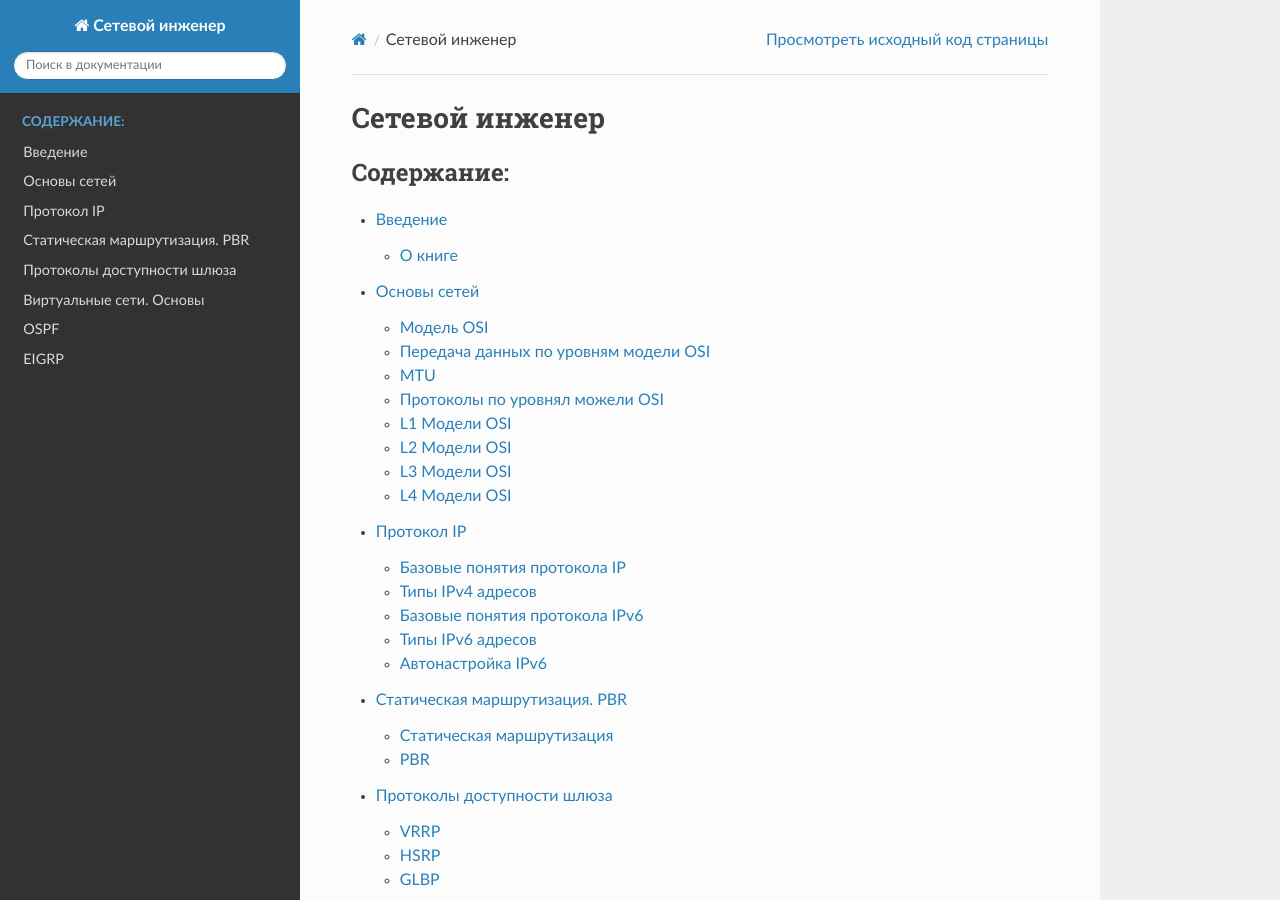
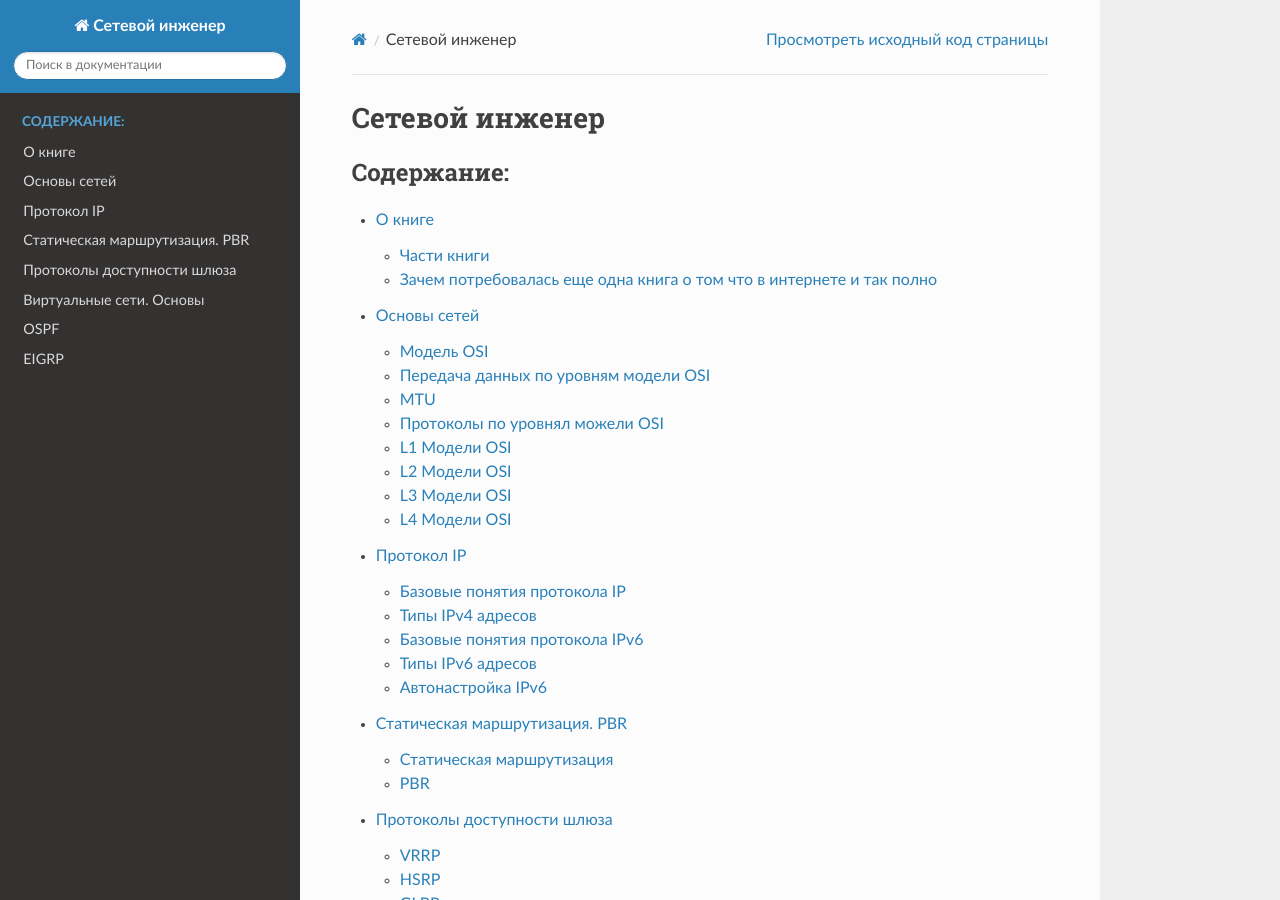
Before and after one commit to Santa42/netadm, a Sphinx documentation site: the page built from docs/source/index.rst, in a window 1280 px wide and 900 px high. Built offline with Sphinx 7.4.7 and the Read the Docs theme 2.0.0, drawn with Linux system fonts in a browser that asks for light colours; pages that are not in the unit, such as notebooks, are missing from menus; some of the changed lines change nothing that is shown.

Commit message:
add html

```diff
--- a/docs/source/book/Part_0.rst
+++ b/docs/source/book/Part_0.rst
@@ -1,7 +1,40 @@
-Введение
-########
+О книге
+#######
 
+Эта книга помощь в прохождении курса Сетевой инженер.
+Тут разбираются многие базовые вещи, но не как CCNA, а с углублением до уровня CCNP/CCIE. То есть от нуля и до полного понимания технологии
+Во время прохождения книги есть основная ветка практических заданий, в результате которой получается рабочий проект со всеми технологиями, которые есть в главах этой книги
+Дополнительн в книге присутствуют задания со \* для тех, кому интересно посидеть и подумать как применить полученные знания.
+
+
+Части книги
+~~~~~~~~~~~
+Первая часть включает в себя:
+  - повторение бызовых понятий и принципов работы сетей
 .. toctree::
    :maxdepth: 1
+   01_intro/index
 
-   00/index
+  - подготовку проекта к работе с протоколами маршрутизации
+.. toctree::
+   :maxdepth: 1
+   02_IP/index
+   03_sroute/index
+   04_vpn/index
+
+Вторая часть книги посвящена работе с протоколами IGP:
+.. toctree::
+   :maxdepth: 1
+   05_ospf/index
+   06_eigrp/index
+
+Треться часть о работе протокола BGP:
+
+
+И финальчая часть включает в себя информацию об инфраструктурных протоколах. Безопасности сети, VPN каналов:
+
+
+Зачем потребовалась еще одна книга о том что в интернете и так полно
+~~~~~~~~~~~~~~~~~~~~~~~~~~~~~~~~~~~~~~~~~~~~~~~~~~~~~~~~~~~~~~~~~~~~
+
+Книга служит своего рода документацией к курсу. в ней собраны краткие вырезки из той тонны материала, что есть в открытом доступе с примерами настройки и часто встречающимся проблемам.
```
Also changed, not shown: 1 other file.
